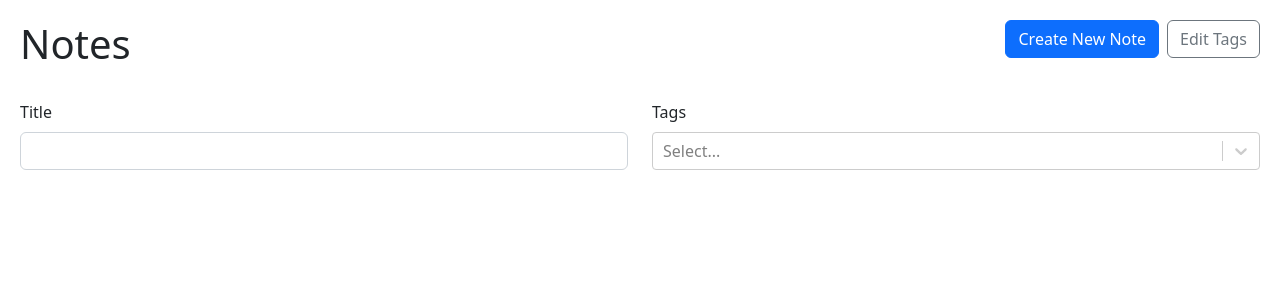
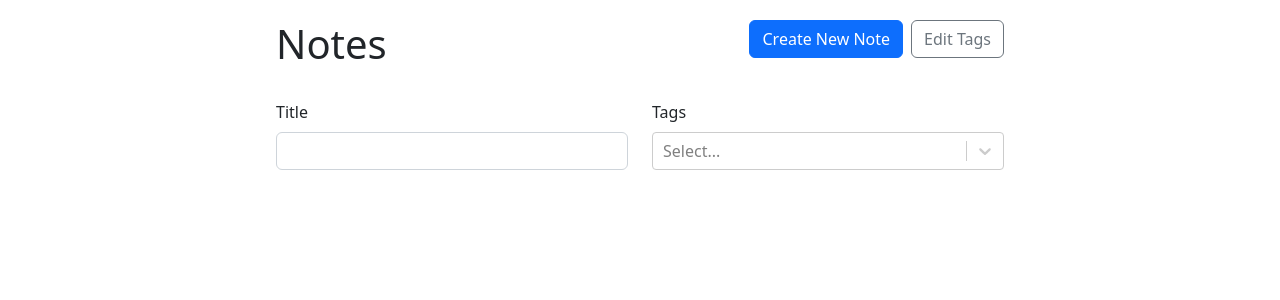
Before and after one commit to IdrisGit/MarkUp, a React (Vite) app: page / in a window 1280 px wide. Shown: the top 300 px of the page. Built offline with nearby package versions, Linux system fonts and the light colour scheme.

Commit message:
updated app screen size

```diff
--- a/src/App.tsx
+++ b/src/App.tsx
@@ -71,7 +71,7 @@ function App() {
   const router = createBrowserRouter([
     {
       path: '/',
-      element: <NotesList notes={notesWithTags} availableTags={tags} updateTag={onUpdateTag} deleteTag={onDeleteTag}  addTag={addTag} />
+      element: <NotesList notes={notesWithTags} availableTags={tags} updateTag={onUpdateTag} deleteTag={onDeleteTag} addTag={addTag} />
     },
     {
       path: '/new',
--- a/src/index.css
+++ b/src/index.css
@@ -1,3 +1,5 @@
-#root{
+#root {
+    margin: auto;
     padding: 20px;
+    max-width: 60%;
 }
```
